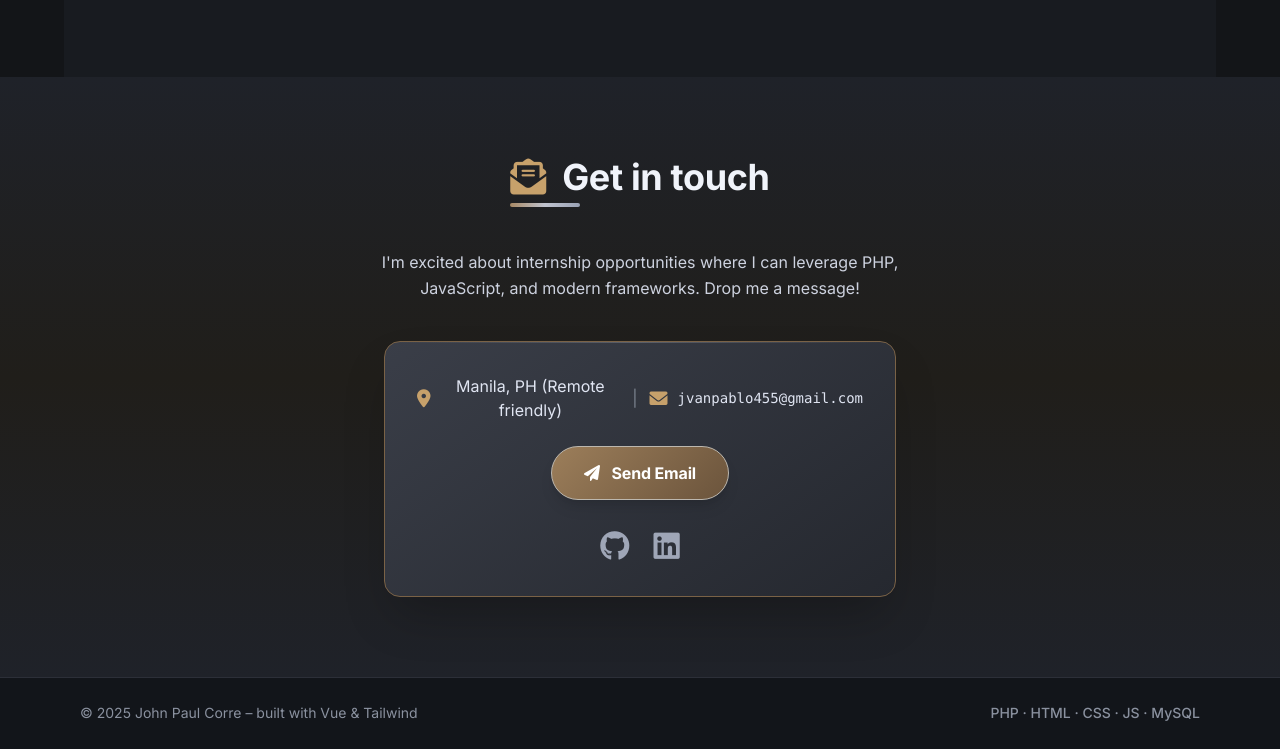
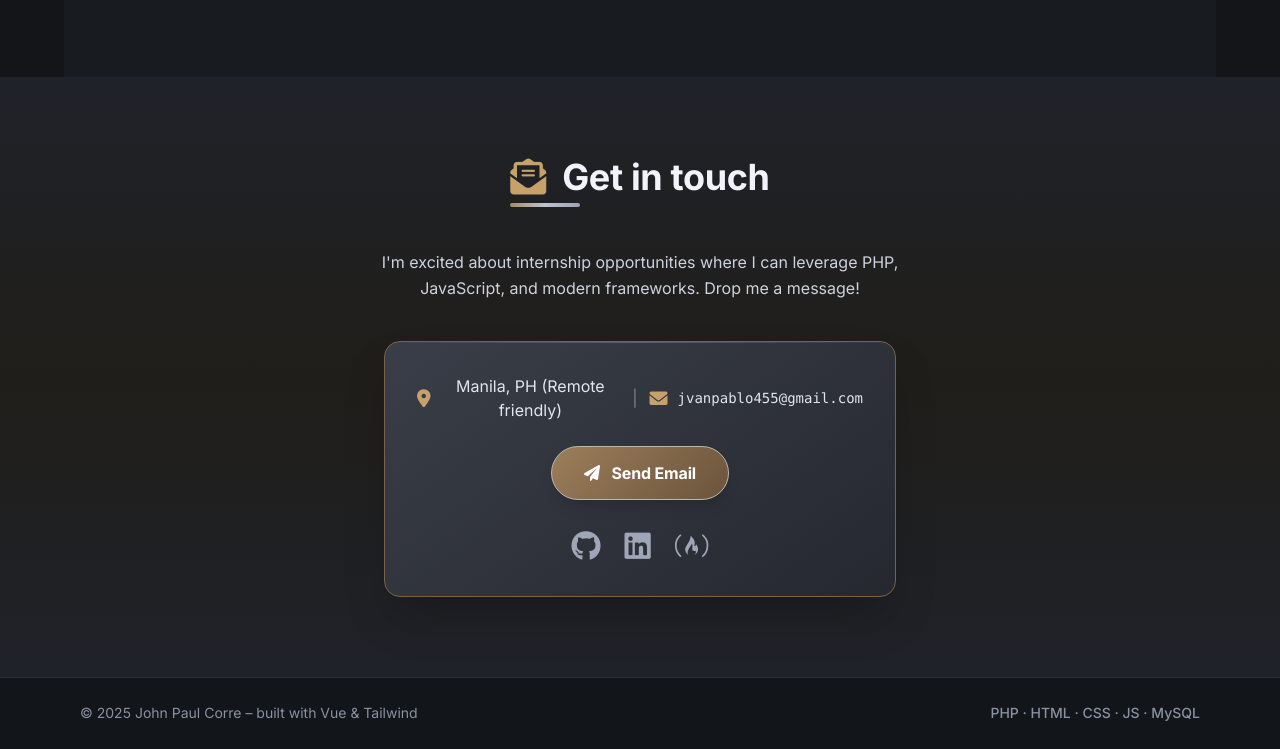
Before and after one commit to polszstack/Portfolio, a plain HTML site: page index.html in a window 1280 px wide. Shown: the part 2908-3657 px from the top of the page. Drawn offline with nearby package versions, Linux system fonts and the light colour scheme.

Commit message:
added freecodecamp

```diff
--- a/index.html
+++ b/index.html
@@ -535,6 +535,9 @@
             <div class="flex justify-center space-x-6 mt-7 text-3xl text-[#9fa6b7]">
               <a href="https://github.com/P4blo0o0" target="_blank" class="hover:text-[#c7a16b] transition-all duration-200"><i class="fab fa-github"></i></a>
               <a href="https://www.linkedin.com/in/john-paul-daiz-corre-504006398/" target="_blank" class="hover:text-[#c7a16b] transition-all duration-200"><i class="fab fa-linkedin"></i></a>
+              <a href="https://www.freecodecamp.org/polsz" target="_blank" class="hover:text-[#c7a16b] transition-all duration-200">
+  <i class="fab fa-free-code-camp"></i>
+</a>
             </div>
           </div>
         </div>
```
